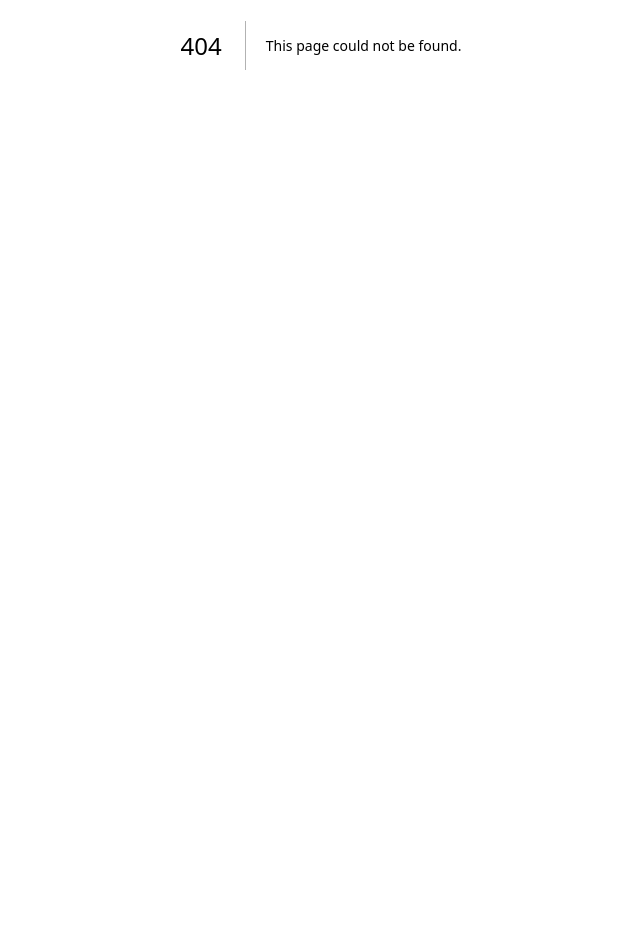
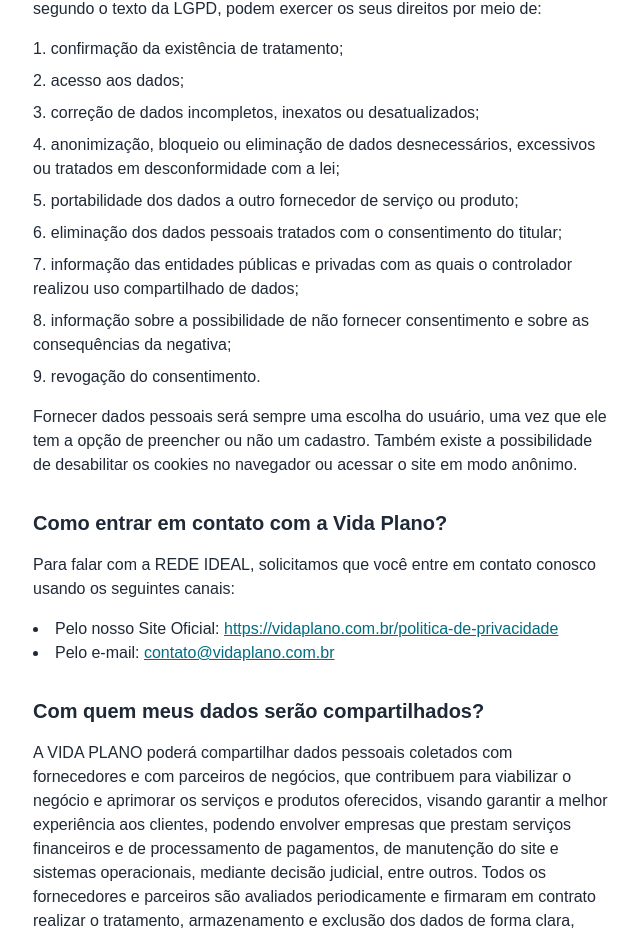
Before and after one commit to disabela-maria20/next-vida-plano-app, a Next.js app: page /politica-de-privacidade in a window 1280 px wide. Before the commit this address had no page. Shown: the part 355-1291 px from the top of the page, without its empty margins (319-959 px from the left). Before the commit the page ends 800 px from the top, so only its background shows below. Built offline with nearby package versions, Linux system fonts and the light colour scheme; a web font is replaced by a local one.

Commit message:
feat: add pagina de politicas de privacidade

```diff
--- /dev/null
+++ b/app/politica-de-privacidade/page.tsx
@@ -0,0 +1,9 @@
+import { PoliticaPrivacidade } from '@/views';
+
+export default function PagePolitica() {
+  return (
+    <main className="overflow-x-hidden">
+      <PoliticaPrivacidade />
+    </main>
+  );
+}
--- a/views/index.ts
+++ b/views/index.ts
@@ -1,2 +1,3 @@
 export { default as Home } from './home';
 export { default as Planos } from './planos';
+export { default as PoliticaPrivacidade } from './politicaPrivacidade';
--- /dev/null
+++ b/views/politicaPrivacidade/index.tsx
@@ -0,0 +1,169 @@
+import { Footer, Header } from '@/components';
+
+export default function PoliticaPrivacidade() {
+  return (
+    <>
+      <Header />
+      <div className="container m-auto px-4">
+        <main className="max-w-xl mx-auto mb-14  bg-white text-gray-800 space-y-8">
+          <section className="space-y-4">
+            <h1 className="text-blue-green font-extrabold text-2xl md:text-3xl text-center my-10 md:my-14">
+              Política de Privacidade de Dados e Segurança
+            </h1>
+            <p>
+              Requisição formal, informações referentes aos seus dados pessoais.
+              Os pedidos serão analisados conforme previsto em legislação
+              vigente e, por questões legais, algumas solicitações podem não ser
+              atendidas. Os titulares dos dados, segundo o texto da LGPD, podem
+              exercer os seus direitos por meio de:
+            </p>
+            <ol className="list-decimal list-inside space-y-2">
+              <li>confirmação da existência de tratamento;</li>
+              <li>acesso aos dados;</li>
+              <li>
+                correção de dados incompletos, inexatos ou desatualizados;
+              </li>
+              <li>
+                anonimização, bloqueio ou eliminação de dados desnecessários,
+                excessivos ou tratados em desconformidade com a lei;
+              </li>
+              <li>
+                portabilidade dos dados a outro fornecedor de serviço ou
+                produto;
+              </li>
+              <li>
+                eliminação dos dados pessoais tratados com o consentimento do
+                titular;
+              </li>
+              <li>
+                informação das entidades públicas e privadas com as quais o
+                controlador realizou uso compartilhado de dados;
+              </li>
+              <li>
+                informação sobre a possibilidade de não fornecer consentimento e
+                sobre as consequências da negativa;
+              </li>
+              <li>revogação do consentimento.</li>
+            </ol>
+            <p>
+              Fornecer dados pessoais será sempre uma escolha do usuário, uma
+              vez que ele tem a opção de preencher ou não um cadastro. Também
+              existe a possibilidade de desabilitar os cookies no navegador ou
+              acessar o site em modo anônimo.
+            </p>
+          </section>
+
+          <section className="space-y-4">
+            <h3 className="text-xl font-semibold">
+              Como entrar em contato com a Vida Plano?
+            </h3>
+            <p>
+              Para falar com a REDE IDEAL, solicitamos que você entre em contato
+              conosco usando os seguintes canais:
+            </p>
+            <ul className="list-disc list-inside">
+              <li>
+                Pelo nosso Site Oficial:{' '}
+                <a
+                  className="hover:text-blue-green-dark underline text-blue-green"
+                  href="https://vidaplano.com.br/politica-de-privacidade"
+                >
+                  https://vidaplano.com.br/politica-de-privacidade
+                </a>
+              </li>
+              <li>
+                Pelo e-mail:{' '}
+                <a
+                  className="hover:text-blue-green-dark underline  text-blue-green"
+                  href="mailto:contato@vidaplano.com.br"
+                >
+                  contato@vidaplano.com.br
+                </a>
+              </li>
+            </ul>
+          </section>
+
+          <section className="space-y-4">
+            <h3 className="text-xl font-semibold">
+              Com quem meus dados serão compartilhados?
+            </h3>
+            <p>
+              A VIDA PLANO poderá compartilhar dados pessoais coletados com
+              fornecedores e com parceiros de negócios, que contribuem para
+              viabilizar o negócio e aprimorar os serviços e produtos
+              oferecidos, visando garantir a melhor experiência aos clientes,
+              podendo envolver empresas que prestam serviços financeiros e de
+              processamento de pagamentos, de manutenção do site e sistemas
+              operacionais, mediante decisão judicial, entre outros. Todos os
+              fornecedores e parceiros são avaliados periodicamente e firmaram
+              em contrato realizar o tratamento, armazenamento e exclusão dos
+              dados de forma clara, objetiva e em conformidade com a lei.
+            </p>
+          </section>
+
+          <section className="space-y-4">
+            <h3 className="text-xl font-semibold">
+              Por quanto tempo armazenamos dados?
+            </h3>
+            <p>
+              A VIDA PLANO armazenará os dados pessoais fornecidos por clientes
+              enquanto o serviço ou produto contratado estiver em uso e, mesmo
+              após o encerramento do contrato ou cancelamento do serviço, pelo
+              período necessário para cumprimento de obrigações legais ou
+              regulatórias e para o exercício regular de direitos da REDE IDEAL.
+              Além disso, os dados pessoais podem ser armazenados pelo período
+              necessário para o cumprimento das finalidades que determinaram sua
+              coleta.
+            </p>
+          </section>
+
+          <section className="space-y-4">
+            <h3 className="text-xl font-semibold">
+              Qual a segurança da divulgação, armazenamento e transferência de
+              dados pessoais?
+            </h3>
+            <p>
+              A VIDA PLANO adota medidas adequadas para garantir que seus Dados
+              Pessoais sejam mantidos de forma confidencial e segura.
+              Entretanto, estas proteções não se aplicam a dados que você tenha
+              escolhido compartilhar em áreas públicas, como redes sociais de
+              terceiros. Seus Dados Pessoais serão processados apenas por nossos
+              colaboradores ou agentes autorizados, e desde que estes precisem
+              ter acesso a tais informações.
+            </p>
+          </section>
+
+          <section className="space-y-4">
+            <h3 className="text-xl font-semibold">
+              Atualizações desta Política de Privacidade
+            </h3>
+            <p>
+              Esta política é revisada frequentemente devido à possibilidade de
+              alterações em busca de melhorias aos nossos clientes e parceiros.
+              As alterações passam a ser válidas no momento da sua postagem no
+              site e divulgação nas unidades.
+            </p>
+            <p className="text-sm text-gray-700">
+              Última atualização: 31 de Julho de 2021.
+            </p>
+          </section>
+
+          <footer className="text-sm text-gray-700 border-t pt-4">
+            <h4 className="font-semibold">Legislação</h4>
+            <p>
+              Esta política será regida, interpretada e executada de acordo com
+              as Leis da República Federativa do Brasil, especialmente a Lei nº
+              13.709/2018 (LGPD). Caso haja interesse, não deixe de consultar a
+              legislação, principalmente: Lei Geral de Proteção de Dados
+              Pessoais (Lei nº 13.709/2018); Marco Civil da Internet (Lei nº
+              12.965/2014) e sua Regulamentação (Decreto nº 8.771/2016); Código
+              de Defesa do Consumidor (Lei nº 8.078/1990); Código Civil (Lei nº
+              10.406/2002).
+            </p>
+          </footer>
+        </main>
+      </div>
+      <Footer />
+    </>
+  );
+}
```
